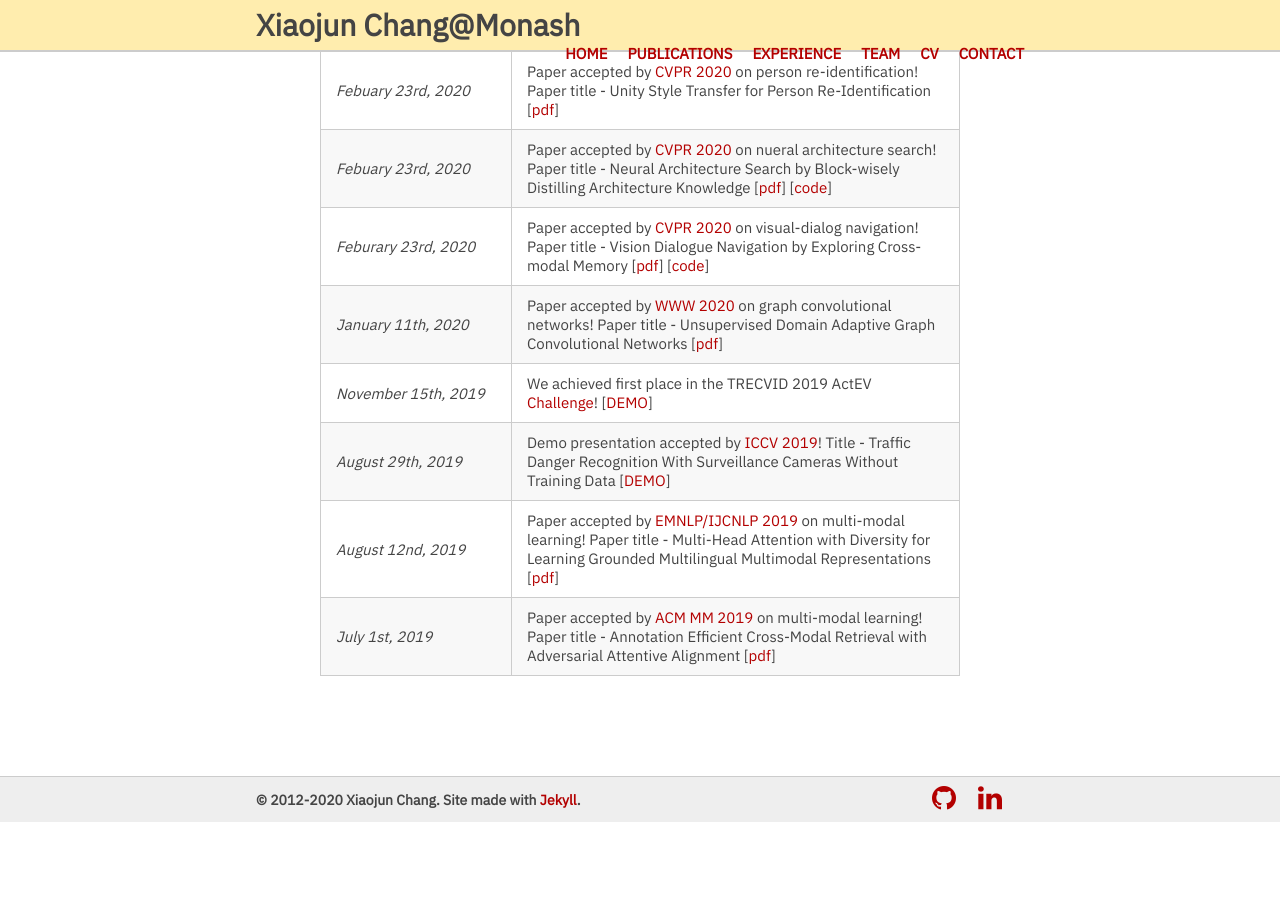
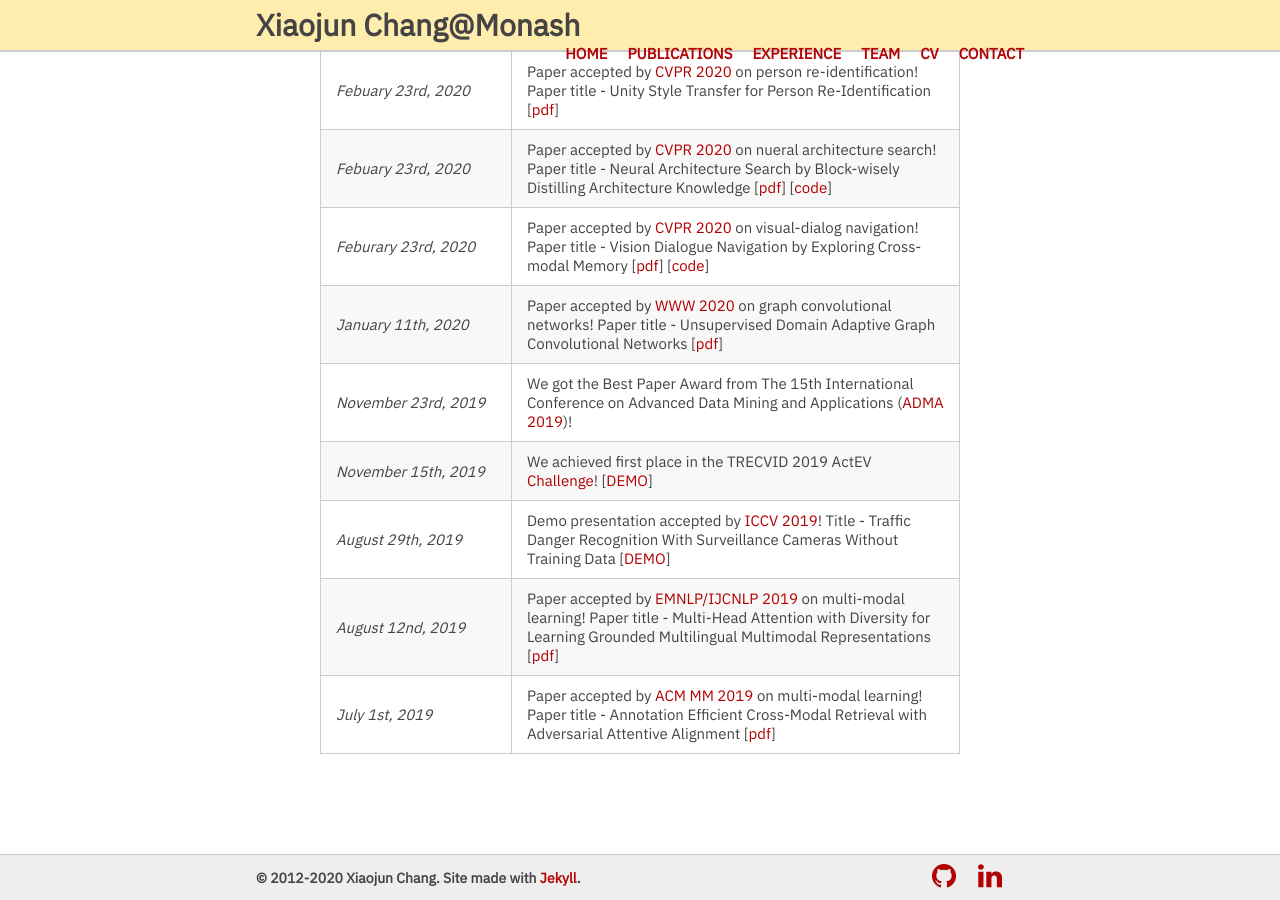
Before and after one commit to zhihuilics/xiaojun-chang.github.io, a Jekyll site: the page built from _pages/index.md, in a window 1280 px wide and 900 px high, scrolled down 1350 px. Built offline with Jekyll 4.4.1, drawn with Linux system fonts in a browser that asks for light colours; nearby versions of some CDN libraries; a style sheet for code colours, icons or effects is not loaded; before the commit the page ends 2172 px from its top, so only the background shows below that.

Commit message:
Update news.yml

```diff
--- a/_data/news.yml
+++ b/_data/news.yml
@@ -28,6 +28,9 @@
 - date: January 11th, 2020
   news: Paper accepted by <a href="https://www2020.thewebconf.org/" target="_blank">WWW 2020</a> on graph convolutional networks! Paper title - Unsupervised Domain Adaptive Graph Convolutional Networks [<a href="https://www.xiaojun.ai/papers/WWW2020_Mandy_UDAGCN__camera_ready.pdf" target="_blank">pdf</a>]
 
+- date: November 23rd, 2019
+  news: We got the Best Paper Award from The 15th International Conference on Advanced Data Mining and Applications (<a href="http://adma2019.neusoft.edu.cn/" target="_blank">ADMA 2019</a>)!
+
 - date: November 15th, 2019
   news: We achieved first place in the TRECVID 2019 ActEV <a href="https://actev.nist.gov/trecvid19" target="_blank">Challenge</a>! [<a href="https://www.xiaojun.ai/demo/VIRAT_S_040002_00_000000_000377.mp4" target="_blank">DEMO</a>]
 
```
